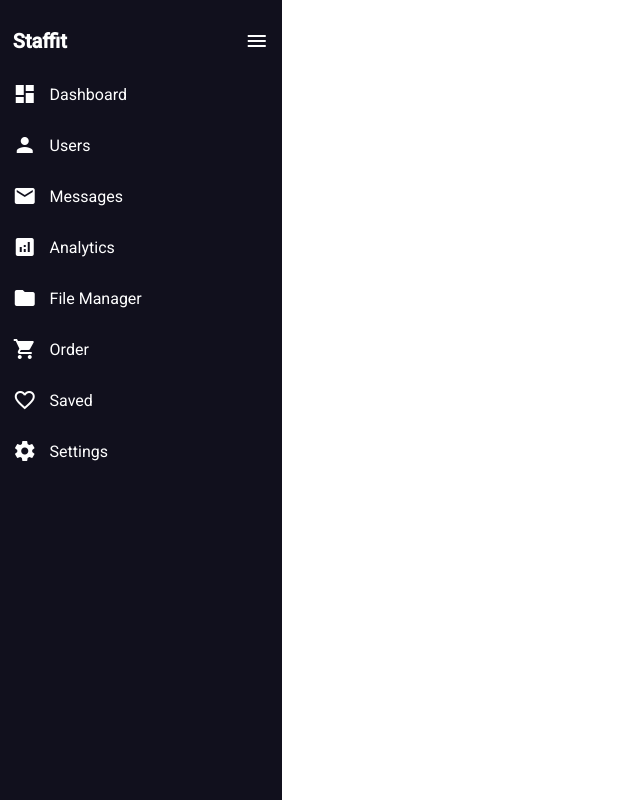
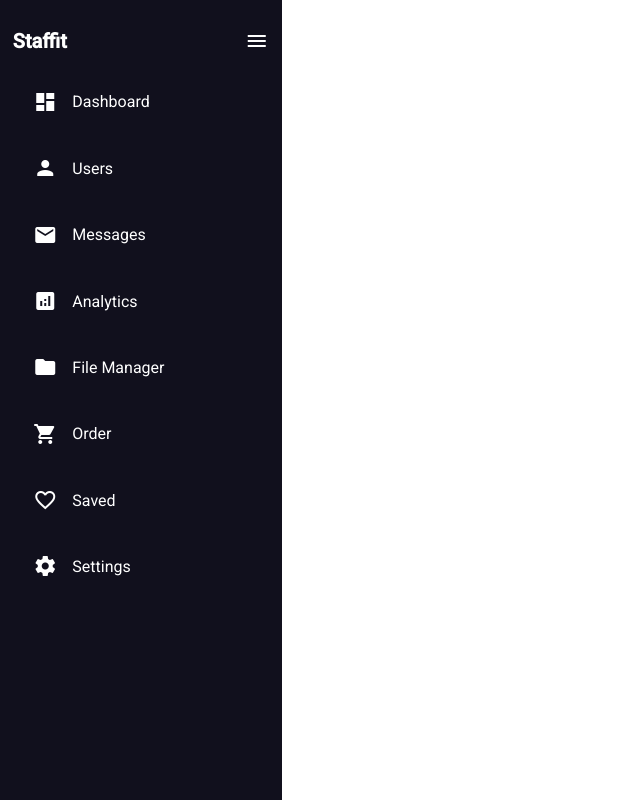
Before and after one commit to rumabe97/angular-NavBar, an Angular app in the folder navBar/: page / in a window 1280 px wide. Shown: the whole page, without its empty margins (0-640 px from the left). Built offline with nearby package versions, Linux system fonts and the light colour scheme.

Commit message:
add tooltip

```diff
--- a/navBar/src/app/app.module.ts
+++ b/navBar/src/app/app.module.ts
@@ -6,6 +6,8 @@ import { AppComponent } from './app.component';
 import { NavBarComponent } from './navBar/infrastructure/nav-bar/nav-bar.component';
 import { BrowserAnimationsModule } from '@angular/platform-browser/animations';
 import { MatIconModule } from '@angular/material/icon';
+import {MatTooltipModule} from '@angular/material/tooltip';
+
 @NgModule({
   declarations: [
     AppComponent,
@@ -15,7 +17,8 @@ import { MatIconModule } from '@angular/material/icon';
     BrowserModule,
     AppRoutingModule,
     BrowserAnimationsModule,
-    MatIconModule
+    MatIconModule,
+    MatTooltipModule
   ],
   providers: [],
   bootstrap: [AppComponent]
--- a/navBar/src/app/config.ts
+++ b/navBar/src/app/config.ts
@@ -5,35 +5,43 @@ export const config: INavbarConfig = {
     items: [
         {
             icon: 'dashboard',
-            name: 'Dashboard'
+            name: 'Dashboard',
+            tooltip:false,
         },
         {
             icon: 'person',
-            name: 'Users'
+            name: 'Users',
+            tooltip:false,
         },
         {
             icon: 'email',
-            name: 'Messages'
+            name: 'Messages',
+            tooltip:false,
         },
         {
             icon: 'analytics',
-            name: 'Analytics'
+            name: 'Analytics',
+            tooltip:false,
         },
         {
             icon: 'folder',
-            name: 'File Manager'
+            name: 'File Manager',
+            tooltip:false,
         },
         {
             icon: 'shopping_cart',
-            name: 'Order'
+            name: 'Order',
+            tooltip:false,
         },
         {
             icon: 'favorite_border',
-            name: 'Saved'
+            name: 'Saved',
+            tooltip:false,
         },
         {
             icon: 'settings',
-            name: 'Settings'
+            name: 'Settings',
+            tooltip:false,
         }
     ],
     user: null,
--- a/navBar/src/app/navBar/domain/INavbarConfig.ts
+++ b/navBar/src/app/navBar/domain/INavbarConfig.ts
@@ -10,6 +10,7 @@ export interface INavBarItem{
     icon:string;
     name:string;
     child?:INavBarItem[];
+    tooltip:boolean;
 }
 
 export interface INavBarUser{
--- a/navBar/src/app/navBar/infrastructure/nav-bar/nav-bar.component.html
+++ b/navBar/src/app/navBar/infrastructure/nav-bar/nav-bar.component.html
@@ -5,9 +5,10 @@
     </div>
 
     <div class="navBar__items">
-        <div class="navBar__item" *ngFor="let item of config.items">
+        <div class="navBar__item" *ngFor="let item of config.items" (mouseenter) ="mouseEnter(item) "  (mouseleave) ="mouseLeave(item)">
             <mat-icon class="navBar__icon">{{item.icon}}</mat-icon>
             <p>{{item.name}}</p>
+            <p class="navBar__tooltip" *ngIf="notComplete && item.tooltip">{{item.name}}</p>
         </div>
     </div>
 </div>
--- a/navBar/src/app/navBar/infrastructure/nav-bar/nav-bar.component.scss
+++ b/navBar/src/app/navBar/infrastructure/nav-bar/nav-bar.component.scss
@@ -9,7 +9,6 @@
   width: 20%;
   background: #11101d;
   padding: 1%;
-  z-index: 99;
   transition: all 0.5s ease;
   color: #fff;
 
@@ -43,6 +42,30 @@
     display: flex;
     flex-direction: row;
     align-items: center;
-    gap: 5%;
+    gap: 7%;
+    padding: 3% 8%;
+  }
+
+  &__item:hover{
+    background: #FFF;
+    color: #11101d;
+    border-radius: 12px;
+  }
+
+  &__tooltip{
+    position: absolute;
+    color: black;
+    left: calc(100% + 15px);
+    z-index: 3;
+    background: #fff;
+    box-shadow: 0 5px 10px rgba(0, 0, 0, 0.3);
+    padding: 5%;
+    border-radius: 4px;
+    font-size: 15px;
+    font-weight: 400;
+    //opacity: 0;
+    white-space: nowrap;
+    pointer-events: none;
+    transition: 0s;
   }
 }
--- a/navBar/src/app/navBar/infrastructure/nav-bar/nav-bar.component.ts
+++ b/navBar/src/app/navBar/infrastructure/nav-bar/nav-bar.component.ts
@@ -1,19 +1,27 @@
-import { Component, EventEmitter, Input, OnInit, Output } from '@angular/core';
+import { Component, EventEmitter, Input, OnInit, Output, ViewEncapsulation } from '@angular/core';
 import { INavbarConfig } from '../../domain/INavbarConfig';
 
 @Component({
   selector: 'app-nav-bar',
   templateUrl: './nav-bar.component.html',
-  styleUrls: ['./nav-bar.component.scss']
+  styleUrls: ['./nav-bar.component.scss'],
+  encapsulation: ViewEncapsulation.None,
 })
 export class NavBarComponent implements OnInit {
   @Input() config: INavbarConfig;
   @Output() route = new EventEmitter<any>();
 
-
+  notComplete: boolean = true;
   constructor() { }
 
   ngOnInit(): void {
   }
 
+  mouseEnter(item: any) {
+    item.tooltip = true;
+  }
+
+  mouseLeave(item: any) {
+    item.tooltip = false;
+  }
 }
```
